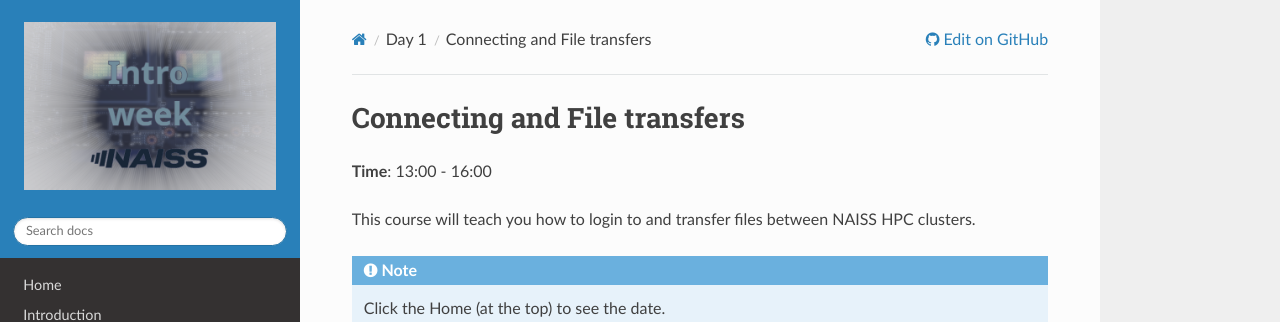
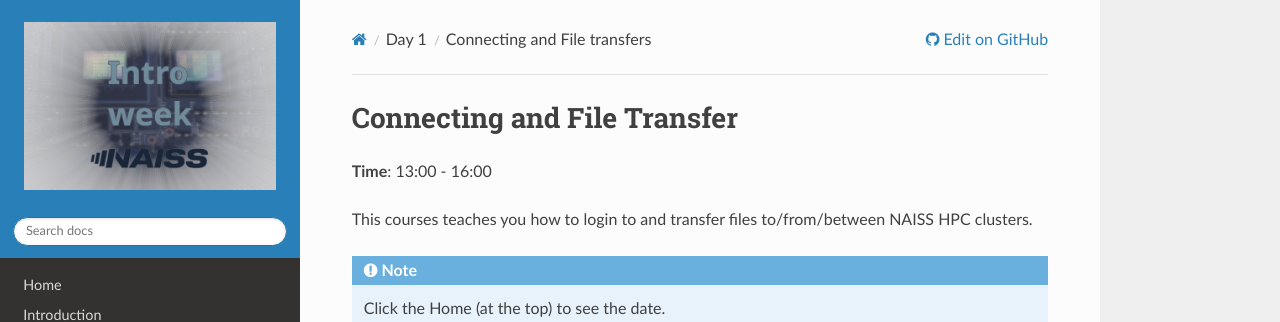
Before and after one commit to NAISS-Training/NAISS-intro-week, an MkDocs documentation site: the page built from docs/connecting.md, in a window 1280 px wide and 1083 px high. Shown: the top 322 px of the window. Built offline with MkDocs 1.6.1, drawn with Linux system fonts in a browser that asks for light colours; nearby versions of some CDN libraries.

Commit message:
Sharpen course goal

```diff
--- a/docs/connecting.md
+++ b/docs/connecting.md
@@ -1,8 +1,8 @@
-# Connecting and File transfers
+# Connecting and File Transfer
 
 **Time**: 13:00 - 16:00
 
-This course will teach you how to login to and transfer files between NAISS HPC clusters.
+This courses teaches you how to login to and transfer files to/from/between NAISS HPC clusters.
 
 !!! note
 
```
